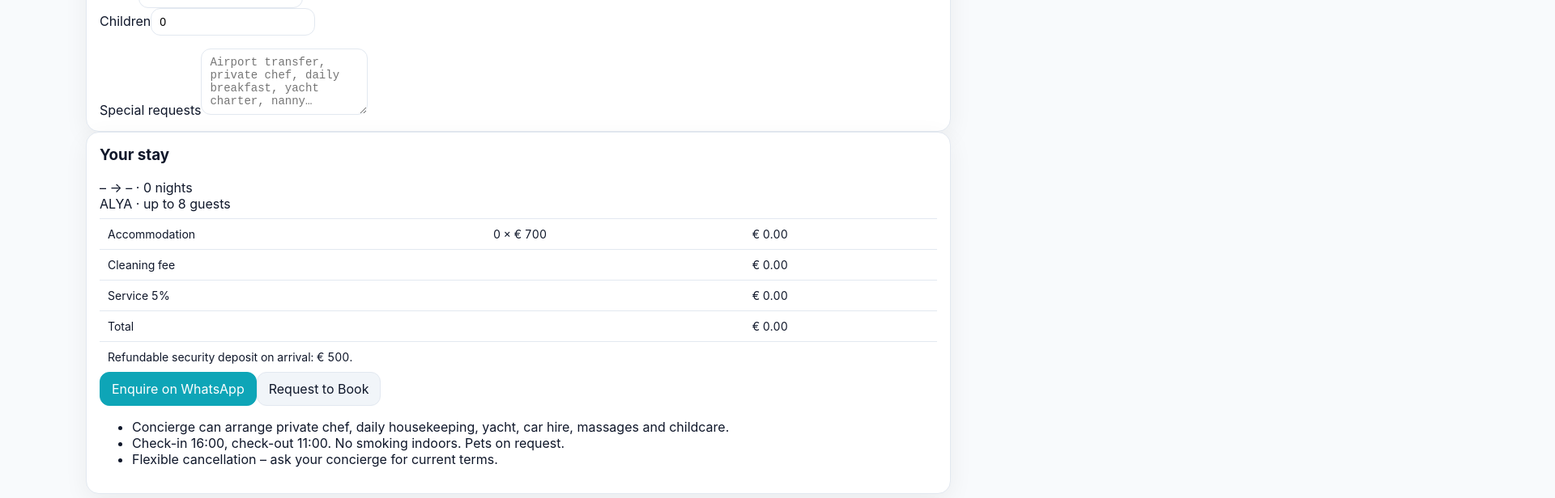
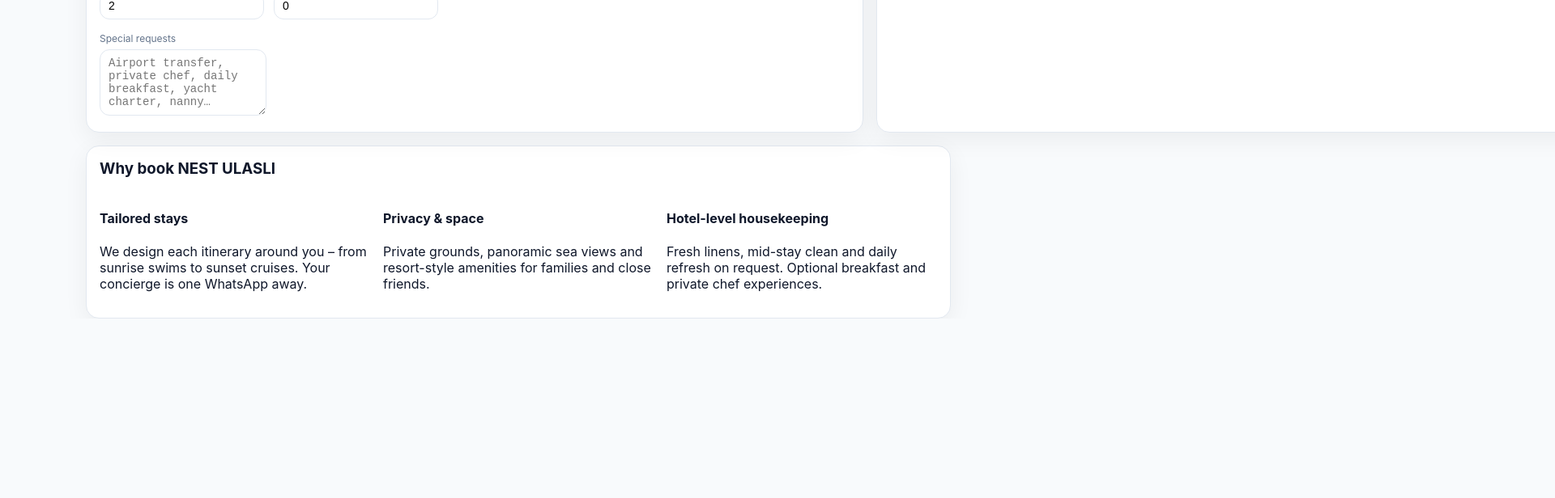
Before and after one commit to dirvass/nest-planner, a React (Vite) app: page /book in a window 1280 px wide. Shown: the part 1840-2456 px from the top of the page at 81% size, 1920 px wide, since content can reach past the window. After the commit the page ends 2234 px from the top, so only its background shows below. Built offline with nearby package versions, Linux system fonts and the light colour scheme.

Commit message:
Update styles.css

```diff
--- a/src/styles.css
+++ b/src/styles.css
@@ -162,3 +162,51 @@
   .toolbar { gap: 6px; }
   thead th, td { padding: 8px; }
 }
+/* --- Booking layout helpers --- */
+.booking-grid{
+  display:grid;
+  grid-template-columns: 1.15fr 0.85fr;
+  gap:16px;
+  margin-top:-60px; /* keep it tucked under hero */
+}
+@media (max-width: 980px){
+  .booking-grid{ grid-template-columns: 1fr; margin-top:-40px; }
+  .sticky{ position: static !important; }
+}
+
+/* sticky summary card */
+.sticky{ position: sticky; top: 16px; }
+
+/* small UI bits */
+.section-header{ display:flex; align-items:center; justify-content:space-between; gap:12px }
+.muted{ color:#64748b }
+.small{ font-size:12px }
+.row{ display:flex; gap:12px; align-items:flex-end; }
+.row .spacer{ flex:1 }
+.calendar-card{ background:#fff; border:1px solid var(--border); border-radius:16px; padding:12px }
+.label{ display:block; font-size:12px; color:#64748b; margin-bottom:6px }
+
+/* price table */
+.price-table{ width:100%; border-collapse:collapse; margin-top:6px; font-variant-numeric:tabular-nums }
+.price-table td{ padding:8px 0; border-top:1px dashed #e2e8f0 }
+.price-table tr:first-child td{ border-top:none }
+.price-table .end{ text-align:right }
+.price-table tr.total td{ font-weight:700 }
+
+/* CTAs */
+.cta-row{ display:flex; gap:8px; margin-top:12px }
+.btn.disabled{ opacity:.5; pointer-events:none }
+
+/* bullets */
+.bullets{ margin:12px 0 0 16px; color:#475569 }
+.bullets li{ margin-bottom:6px }
+
+/* Reasons */
+.reasons{
+  display:grid;
+  grid-template-columns: repeat(3,1fr);
+  gap:16px;
+}
+@media (max-width: 980px){
+  .reasons{ grid-template-columns: 1fr; }
+}
```
